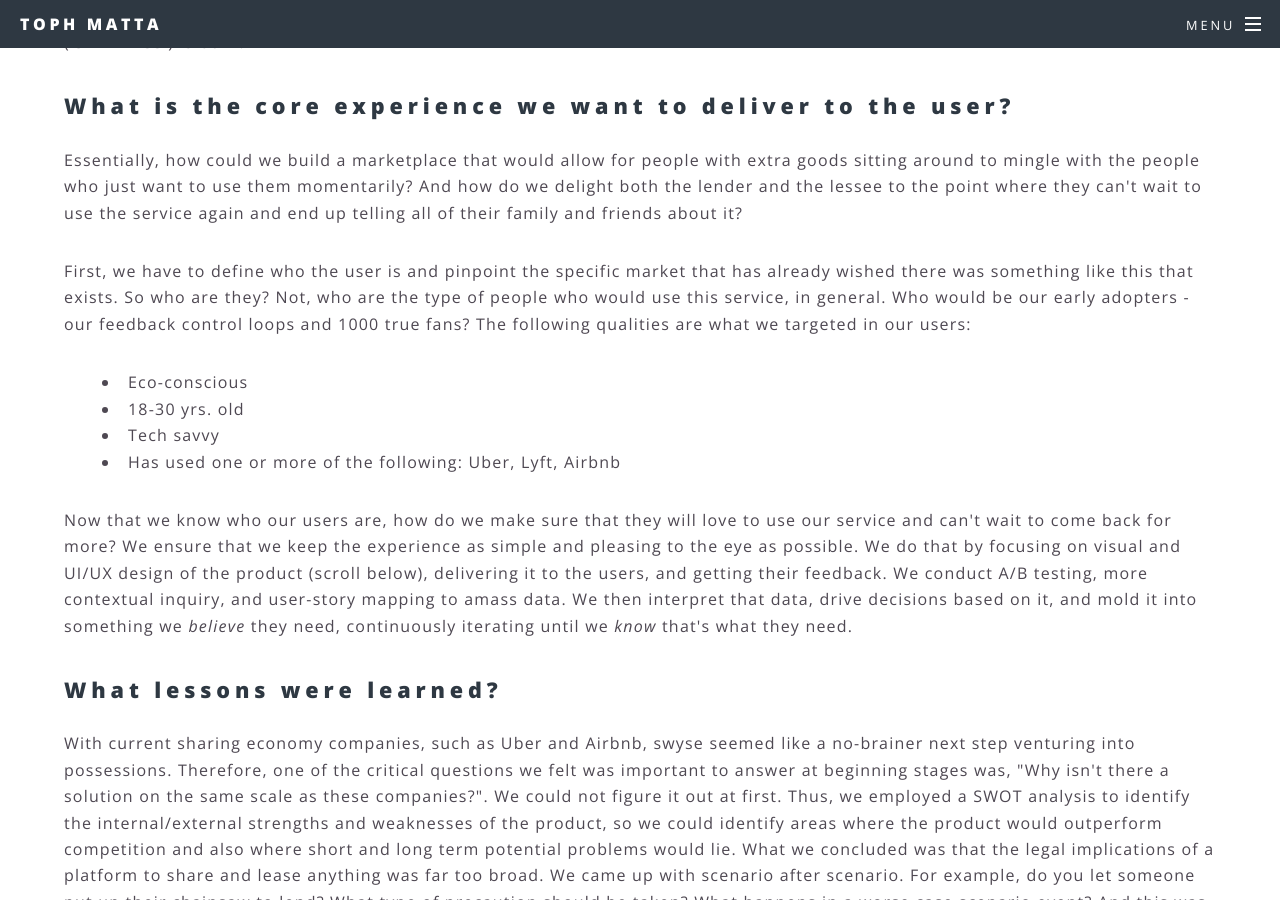
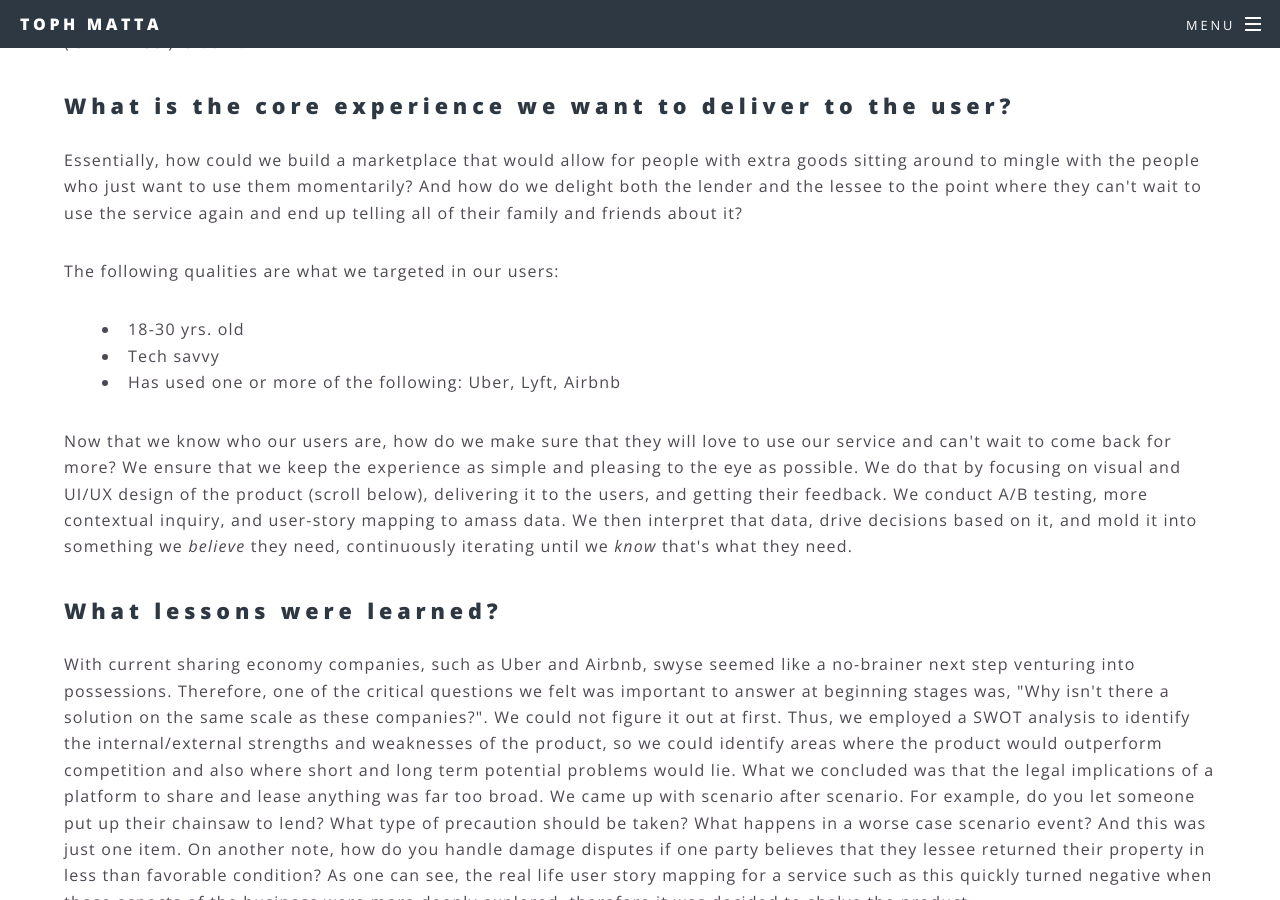
Before and after one commit to tophmatta1/tophmatta1.github.io, a Jekyll site: the page built from swyse_blog.html, in a window 1280 px wide and 900 px high, scrolled down 1426 px. Built offline with Jekyll 4.4.1, drawn with Linux system fonts in a browser that asks for light colours.

Commit message:
case study

```diff
--- a/swyse_blog.html
+++ b/swyse_blog.html
@@ -18,10 +18,9 @@
 		Essentially, how could we build a marketplace that would allow for people with extra goods sitting around to mingle with the people who just want to use them momentarily? And how do we delight both the lender and the lessee to the point where they can't wait to use the service again and end up telling all of their family and friends about it?
 	</p>
 	<p>
-		First, we have to define who the user is and pinpoint the specific market that has already wished there was something like this that exists. So who are they? Not, who are the type of people who would use this service, in general. Who would be our early adopters - our feedback control loops and 1000 true fans? The following qualities are what we targeted in our users:
+		The following qualities are what we targeted in our users:
 	</p>
 	<ul>
-		<li>Eco-conscious</li>
 	  <li>18-30 yrs. old</li>
 	  <li>Tech savvy</li>
 	  <li>Has used one or more of the following: Uber, Lyft, Airbnb</li>
```
